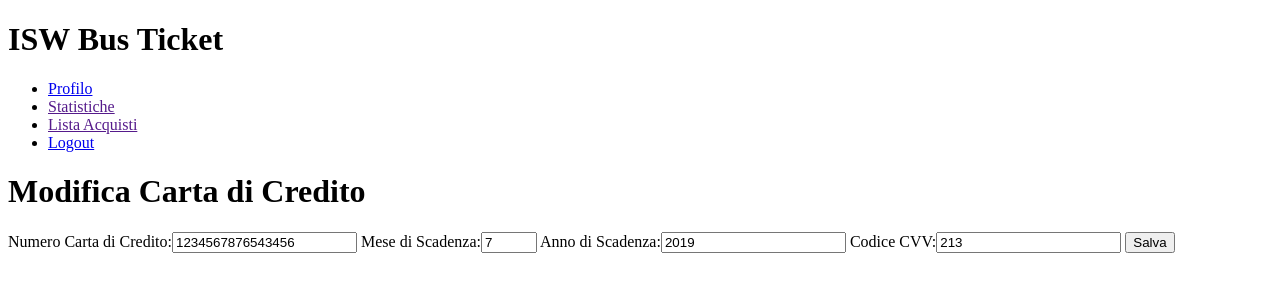
After one commit to michelepilia/ISW, a Django app: page /edit-card/1/ in a window 1280 px wide. The commit adds this page. Shown: the top 300 px of the page. Run offline with Django 3.2, Linux system fonts and the light colour scheme; a user stored in the database is signed in; data comes from the database, SQL or seed files in the repository; both versions use the stored data as it was after the commit.

Commit message:
Aggiunta modifica Carta di Credito

```diff
--- a/IswBus/forms.py
+++ b/IswBus/forms.py
@@ -10,11 +10,14 @@ class CardModelChoiceField(forms.ModelChoiceField):
     def label_from_instance(self, obj):
          return obj.get_full_name()
 
+
 class CreditCardForm(forms.Form):
     card_number = forms.CharField(label="Numero Carta di Credito", max_length=16)
-    expiration_month = forms.IntegerField(label="Mese di Scadenza", min_value=now.month)
+    expiration_month = forms.IntegerField(label="Mese di Scadenza", min_value=1, max_value=12)
     expiration_year = forms.IntegerField(label="Anno di Scadenza", min_value=now.year)
     cvv = forms.CharField(label="Codice CVV", max_length=3)
+
+
 
 class UserForm(forms.Form):
     nome = forms.CharField(label="Nome", max_length=50)
--- a/IswBus/models.py
+++ b/IswBus/models.py
@@ -28,7 +28,7 @@ class CartaDiCredito(models.Model):
         return "Carta di Credito %s; Scadenza: %d/%d" % (self.numero, self.mese_scadenza, self.anno_scadenza)
 
     def get_url(self):
-        return "#"
+        return reverse('edit-card', args=[str(self.id)])
 
 
 @deconstructible
--- a/IswBus/urls.py
+++ b/IswBus/urls.py
@@ -26,6 +26,7 @@ urlpatterns = [
     url(r'^signup/', views.signup, name='signup'),
     url(r'^add_card/', views.add_card, name='add-card'),
     url(r'^logout/', views.logout_view, name='logout'),
-    url(r'^cards/', views.cards, name='manage-card')
+    url(r'^cards/', views.cards, name='manage-card'),
+    url(r'^edit-card/(?P<cardId>\d+)/', views.edit_card, name="edit-card"),
 
 ]
--- a/IswBus/views.py
+++ b/IswBus/views.py
@@ -1,5 +1,5 @@
 from django.http import HttpResponse
-from django.shortcuts import render, redirect, render_to_response, HttpResponseRedirect
+from django.shortcuts import render, redirect, render_to_response, HttpResponseRedirect, get_object_or_404
 from django.db import models, IntegrityError
 from IswBus.models import Biglietto
 from django.contrib.auth import login, authenticate, logout
@@ -72,7 +72,7 @@ def logout_view(request):
     print(1)
     logout(request)
     print(2)
-    #return render(request, 'login.html', {})
+    # return render(request, 'login.html', {})
     return HttpResponseRedirect('login')
 
 
@@ -80,3 +80,36 @@ def cards(request):
     user = request.user
     cards = CartaDiCredito.objects.filter(user_id=user.id)
     return render(request, "cards.html", {'cards': cards})
+
+
+@login_required
+def edit_card(request, cardId):
+    card = CartaDiCredito.objects.get(pk=cardId)
+    if request.method == 'POST':
+        form = CreditCardForm(request.POST)
+        print("is it valid?")
+        if form.is_valid():
+            card_number = form.cleaned_data['card_number']
+            expiration_month = form.cleaned_data['expiration_month']
+            expiration_year = form.cleaned_data['expiration_year']
+            cvv = form.cleaned_data['cvv']
+            try:
+                card.numero=card_number
+                card.mese_scadenza=expiration_month
+                card.anno_scadenza=expiration_year
+                card.cvv=cvv
+                card.pk=cardId
+                card.save(force_update=True)
+                print("FATTO!!!!")
+            except IntegrityError:
+                return render_to_response("error.html", {"message": "Carta di credito già esistente"})
+            return redirect('/cards/')
+
+    else:
+        print("else it pre")
+        form = CreditCardForm(initial={'card_number': card.numero,
+                                       'expiration_month': card.mese_scadenza,
+                                       'expiration_year': card.anno_scadenza,
+                                       'cvv': card.cvv})
+        print("else it post")
+    return render(request, 'edit-card.html', {'form': form, 'card': card})
--- /dev/null
+++ b/templates/edit-card.html
@@ -0,0 +1,13 @@
+{% extends 'base.html' %}
+
+{% block content %}
+
+        <h1>Modifica Carta di Credito</h1>
+
+        <form method="post" action="{{ card.get_url }}">
+            {% csrf_token %}
+            {{ form }}
+            <button type="submit">Salva</button>
+        </form>
+
+{% endblock %}
--- a/templates/signup.html
+++ b/templates/signup.html
@@ -27,8 +27,6 @@
         {% endfor %}
       </p>
     {% endfor %}
-    {{ user_form }}
-    {{ add_card_form }}
     <button type="submit">Sign up</button>
   </form>
 </body>
```
Also changed, not shown: db.sqlite3.
